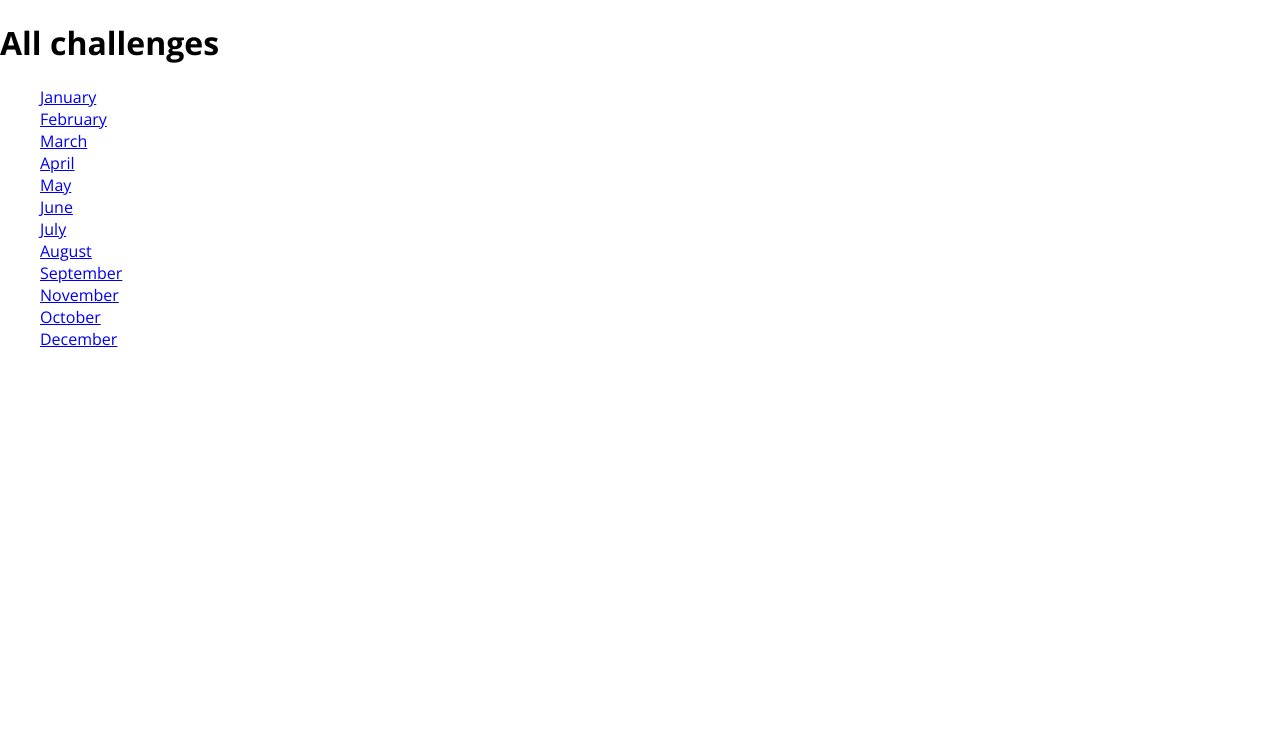
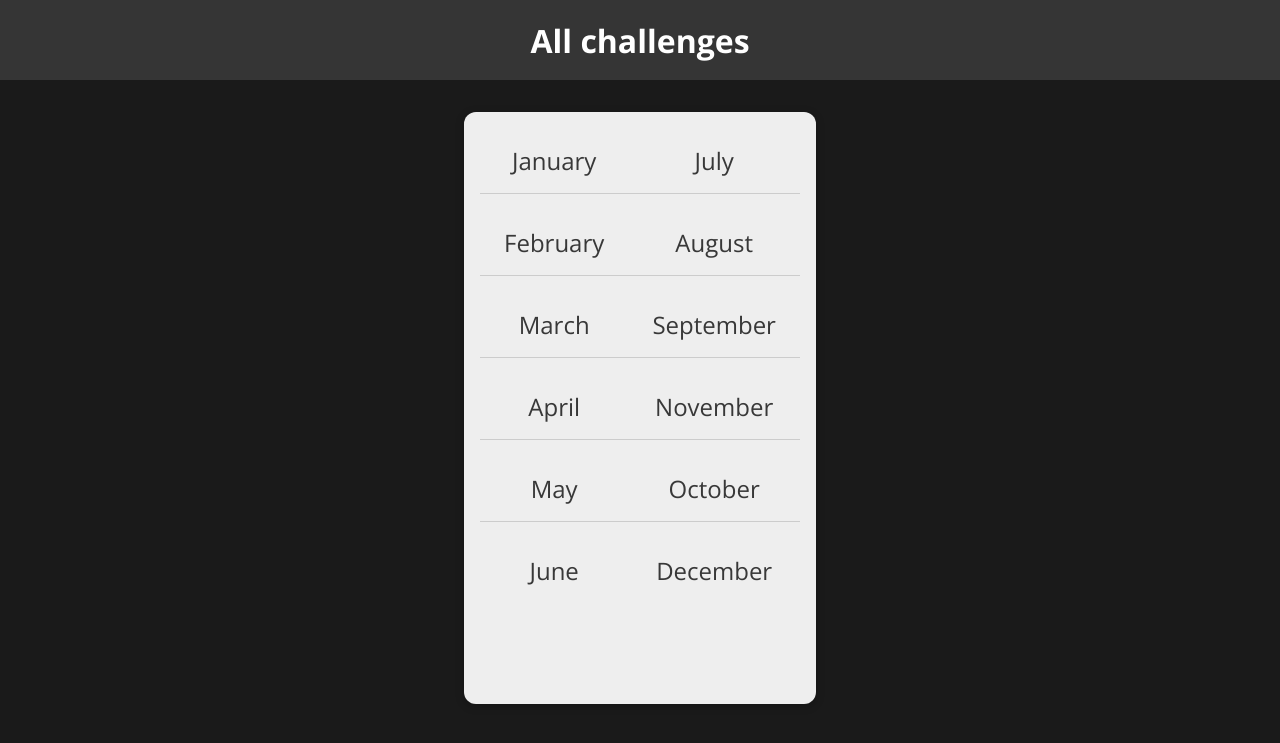
Before and after one commit to kavliukigor/Django-course, a Django app: page /challenges/ in a window 1280 px wide. Shown: the top 743 px of the page. Run offline with Django 5.2, Linux system fonts and the light colour scheme.

Commit message:
fix: Update February challenge text, remove unused CSS file, and enhance template structure with improved header and styling

```diff
--- a/monthlu_challenges/challenges/static/challenges/challenges.css
+++ /dev/null
@@ -1,3 +0,0 @@
-ul{
-    list-style:none;
-}
--- /dev/null
+++ b/monthlu_challenges/challenges/static/challenges/includes/header.css
@@ -0,0 +1,25 @@
+header{
+    width:100%;
+    height:5rem;
+    background-color: #353535;
+}
+
+header nav{
+    width:100%;
+    height:100%;
+    display:flex;
+    justify-content:center;
+    align-items:center;
+}
+
+header nav a{
+    color:white;
+    font-size:2rem;
+    font-weight:bold;
+    text-decoration:none;
+}
+
+header nav a:hover,
+header nav a:active{
+    color:#cf54a6;
+}
--- /dev/null
+++ b/monthlu_challenges/challenges/static/challenges/index.css
@@ -0,0 +1,35 @@
+ul{
+    list-style:none;
+    margin: 2rem auto;
+    width:90%;
+    max-width:20rem;
+    box-shadow:0 2px 8px rgba(0,0,0,0.26);
+    padding:1rem;
+    border-radius:12px;
+    display:flex;
+    flex-direction: column;
+    flex-wrap: wrap;
+    height:35rem;
+    background-color: #eeeeee;
+}
+li{
+    margin:1rem 0;
+    text-align: center;
+    font-size:1.5rem;
+    border-bottom:1px solid #ccc;
+    padding-bottom: 1rem;
+}
+li:last-of-type,
+li:nth-of-type(6){
+    border-bottom: none;
+}
+
+li a{
+    text-decoration:none;
+    color: #383838;
+}
+
+li a:hover,
+li a:active{
+    color: #7e0154;
+}
--- a/monthlu_challenges/challenges/templates/challenges/includes/header.html
+++ b/monthlu_challenges/challenges/templates/challenges/includes/header.html
@@ -1,5 +1,5 @@
 <header>
     <nav>
         <a href='{%url 'index'%}'>All challenges</a>
-    <nav>
+    </nav>
 </header>
--- a/monthlu_challenges/challenges/templates/challenges/index.html
+++ b/monthlu_challenges/challenges/templates/challenges/index.html
@@ -2,7 +2,8 @@
 {%load static%}
 
 {%block css_files%}
-<link rel='stylesheet' href='{%static "challenges/challenges.css"%}'>
+<link rel='stylesheet' href='{%static "challenges/index.css"%}'>
+<link rel='stylesheet' href='{%static "challenges/includes/header.css"%}'>
 {%endblock%}
 
 {%block page_title%}
@@ -10,7 +11,7 @@
 {%endblock%}
 
 {%block content%}
-    <h1>All challenges</h1>
+    {% include 'challenges/includes/header.html' %}
         <ul>
             {%for month in months%}
             <li>
--- a/monthlu_challenges/challenges/views.py
+++ b/monthlu_challenges/challenges/views.py
@@ -6,7 +6,7 @@ from django.urls import reverse
 
 challenges ={
     'january':'This works',
-    'february':'Challenge complete!',
+    'february':'Tiririririr tururururururururur',
     'march':'Learn Django for at least 20 minutes',
     'april':'Walk at least 20k of steps per day',
     'may': 'BimBImbBImBIM',
--- a/monthlu_challenges/static/base.css
+++ b/monthlu_challenges/static/base.css
@@ -6,4 +6,5 @@ html{
 
 body{
     margin:0;
+    background-color: #1a1a1a;
 }
```
Also changed, not shown: monthlu_challenges/challenges/static/challenges/challenge.css (added, +22 -0 lines), monthlu_challenges/challenges/templates/challenges/challenge.html (+9 -2 lines).
